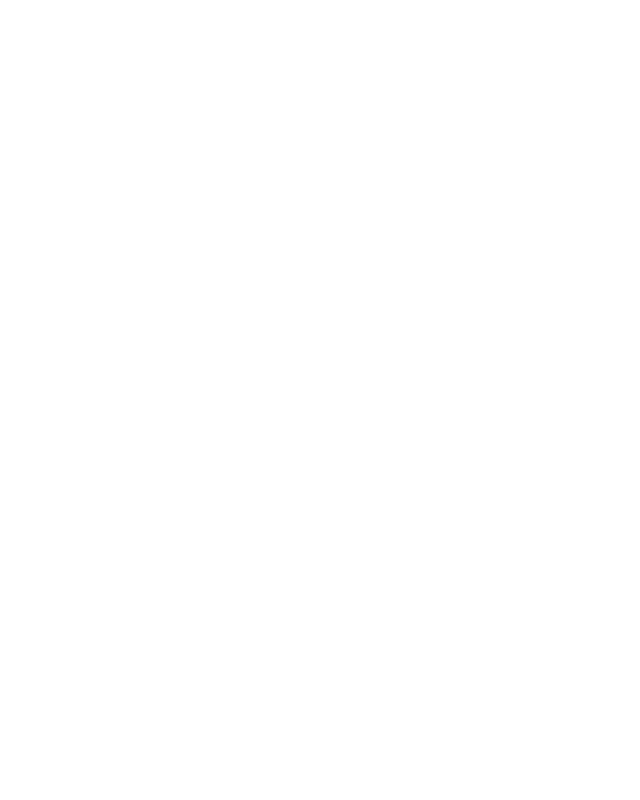
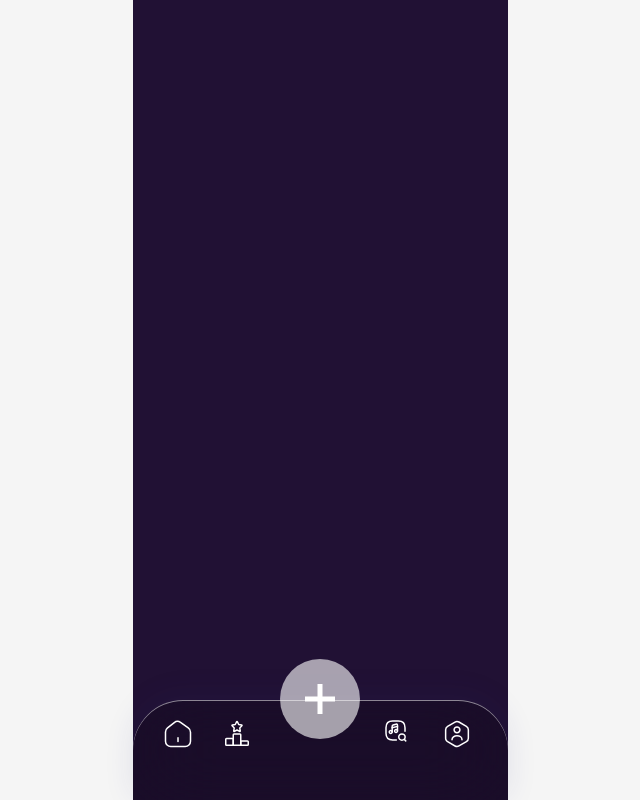
Before and after one commit to jinyverse/ahtata-front, a React (Create React App) app: page /artists in a window 1280 px wide. Shown: the whole page, without its empty margins (320-960 px from the left). Built offline with nearby package versions, Linux system fonts and the light colour scheme.

Commit message:
feat: Navigation 라우팅 설정 및 페이지별 Layout 추가

```diff
--- a/src/components/common/Nav.tsx
+++ b/src/components/common/Nav.tsx
@@ -4,6 +4,7 @@
 import Variant8 from 'assets/img/Variant8.svg';
 import MusicSquareSearch from 'assets/img/musicsquaresearch.svg';
 import UseRoctagon from 'assets/img/useroctagon.svg';
+import { Link } from 'react-router-dom';
 import Hex from './Hex';
 
 const Container = styled.div`
@@ -26,7 +27,6 @@
         inset 0px 1px 0.5px rgba(255, 255, 255, 0.5);
     backdrop-filter: blur(40px);
     /* Note: backdrop-filter has minimal browser support */
-
     border-radius: 50px 50px 0px 0px;
 `;
 const IconWrapper = styled.div`
@@ -60,22 +60,30 @@
         <Container>
             <Wrapper>
                 <IconWrapper>
+                    <Link to="/">
                         <Icon>
                             <img src={Home2} alt="" />
                         </Icon>
+                    </Link>
+                    <Link to="/ranking">
                         <Icon>
                             <img src={Variant8} alt="" />
                         </Icon>
+                    </Link>
                     <Circle>
                         <GoPlus size="50%" color="white" />
                         {/* <Hex></Hex> */}
                     </Circle>
+                    <Link to="/card-book">
                         <Icon>
                             <img src={MusicSquareSearch} alt="" />
                         </Icon>
+                    </Link>
+                    <Link to="/artists">
                         <Icon>
                             <img src={UseRoctagon} alt="" />
                         </Icon>
+                    </Link>
                 </IconWrapper>
             </Wrapper>
         </Container>
--- a/src/pages/Artists.tsx
+++ b/src/pages/Artists.tsx
@@ -1,6 +1,8 @@
+import Layout from 'components/common/Layout';
+
 // 아티스트 페이지
 function Artists() {
-    return <div></div>;
+    return <Layout>{}</Layout>;
 }
 
 export default Artists;
--- a/src/pages/CardBook.tsx
+++ b/src/pages/CardBook.tsx
@@ -1,6 +1,8 @@
+import Layout from 'components/common/Layout';
+
 // 아티스트 카드 도감 페이지
 function CardBook() {
-    return <div>카드 도감</div>;
+    return <Layout>카드 도감</Layout>;
 }
 
 export default CardBook;
--- a/src/pages/Ranking.tsx
+++ b/src/pages/Ranking.tsx
@@ -1,6 +1,8 @@
+import Layout from 'components/common/Layout';
+
 // 랭킹 조회 페이지
 function Ranking() {
-    return <div></div>;
+    return <Layout>{}</Layout>;
 }
 
 export default Ranking;
```
Lines whose indentation alone changed are shown as unchanged.
